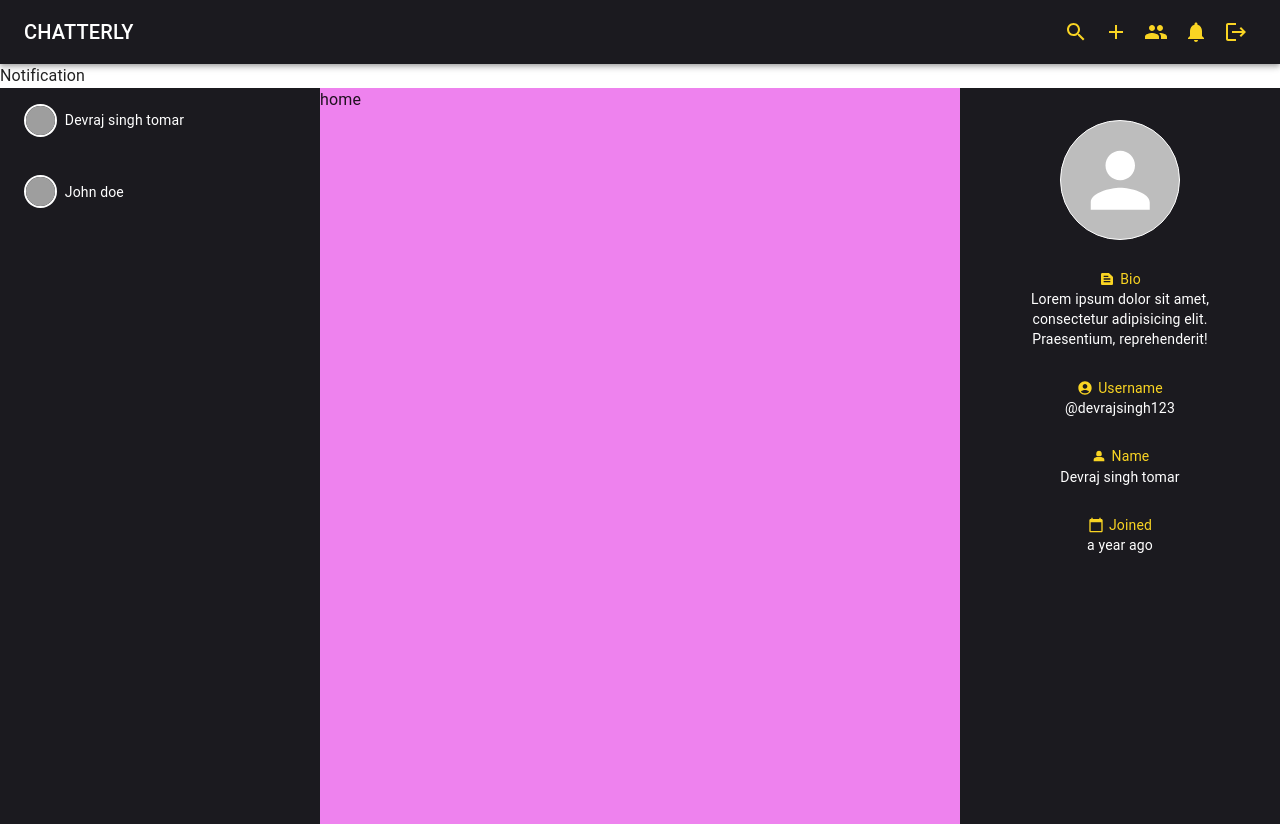
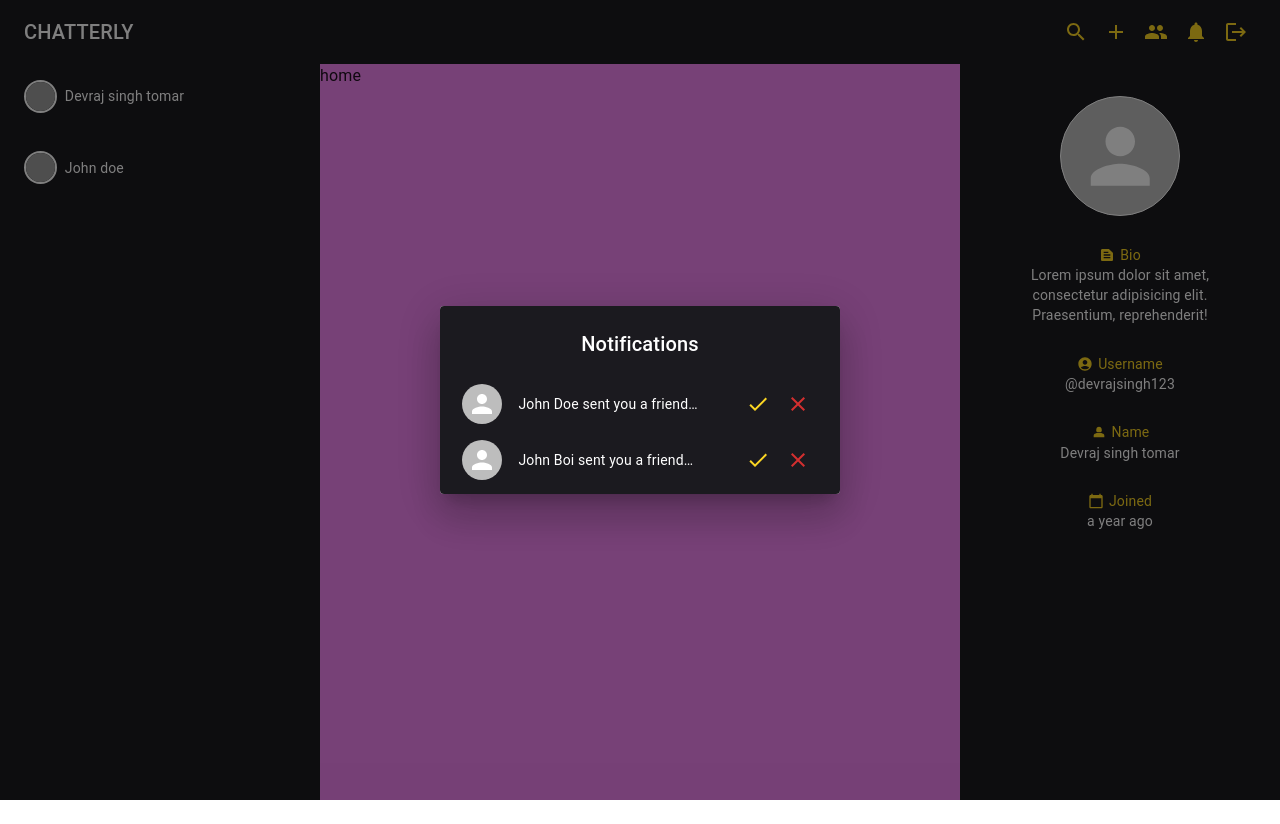
Before and after one commit to Devraj-singh-tomar/chatapp-client, a React (Vite) app: page / in a window 1280 px wide. Both pictures are taken after a click on the button 1196 px from the left and 32 px from the top of the page. After the commit the page ends 800 px from the top, so only its background shows below. Built offline with nearby package versions, Linux system fonts and the light colour scheme; grey boxes are pictures that could not be loaded.

Commit message:
feat_UI: implement Notification component with friend request handling and sample notifications

```diff
--- a/src/components/specific/Notification.jsx
+++ b/src/components/specific/Notification.jsx
@@ -1,7 +1,102 @@
-import React from "react";
+import React, { memo } from "react";
+import {
+  Avatar,
+  Dialog,
+  DialogTitle,
+  IconButton,
+  ListItem,
+  Stack,
+  Tooltip,
+  Typography,
+} from "@mui/material";
+import { sampleNotifications } from "../../constants/sampleData";
+import CloseIcon from "@mui/icons-material/Close";
+import DoneIcon from "@mui/icons-material/Done";
+import { black, yellow } from "../../constants/color";
 
 const Notification = () => {
-  return <div>Notification</div>;
+  const friendRequestHandler = ({ _id, accept }) => {};
+
+  return (
+    <Dialog open>
+      <Stack
+        p={{ xs: "1rem", sm: ".4rem" }}
+        sx={{ backgroundColor: black, color: "white" }}
+        maxWidth={"25rem"}
+      >
+        <DialogTitle textAlign={"center"}>Notifications</DialogTitle>
+
+        {sampleNotifications.length > 0 ? (
+          sampleNotifications.map(({ sender, _id }) => (
+            <NotificationItem
+              key={_id}
+              sender={sender}
+              _id={_id}
+              handler={friendRequestHandler}
+            />
+          ))
+        ) : (
+          <Typography textAlign={"center"} color="red">
+            No notifications
+          </Typography>
+        )}
+      </Stack>
+    </Dialog>
+  );
 };
 
+const NotificationItem = memo(({ sender, _id, handler }) => {
+  const { name, avatar } = sender;
+
+  return (
+    <ListItem>
+      <Stack
+        direction={"row"}
+        alignItems={"center"}
+        spacing={"1rem"}
+        width={"100%"}
+      >
+        <Avatar />
+
+        <Typography
+          variant="body2"
+          sx={{
+            flexGlow: 1,
+            display: "-webkit-box",
+            WebkitLineClamp: 1,
+            WebkitBoxOrient: "vertical",
+            overflow: "hidden",
+            textOverflow: "ellipsis",
+            width: "100%",
+          }}
+        >
+          {`${name} sent you a friend request.`}
+        </Typography>
+
+        <Stack
+          direction={{
+            xs: "column",
+            sm: "row",
+          }}
+        >
+          <Tooltip title="Accept" placement="top">
+            <IconButton onClick={() => handler({ _id, accept: true })}>
+              <DoneIcon sx={{ color: yellow }} />
+            </IconButton>
+          </Tooltip>
+
+          <Tooltip title="Reject" placement="top">
+            <IconButton
+              color="error"
+              onClick={() => handler({ _id, accept: false })}
+            >
+              <CloseIcon />
+            </IconButton>
+          </Tooltip>
+        </Stack>
+      </Stack>
+    </ListItem>
+  );
+});
+
 export default Notification;
--- a/src/constants/sampleData.js
+++ b/src/constants/sampleData.js
@@ -28,3 +28,20 @@ export const sampleUsers = [
     _id: "2",
   },
 ];
+
+export const sampleNotifications = [
+  {
+    sender: {
+      avatar: "https://www.w3schools.com/howto/img_avatar.png",
+      name: "John Doe",
+    },
+    _id: "1",
+  },
+  {
+    sender: {
+      avatar: "https://www.w3schools.com/howto/img_avatar.png",
+      name: "John Boi",
+    },
+    _id: "2",
+  },
+];
```
